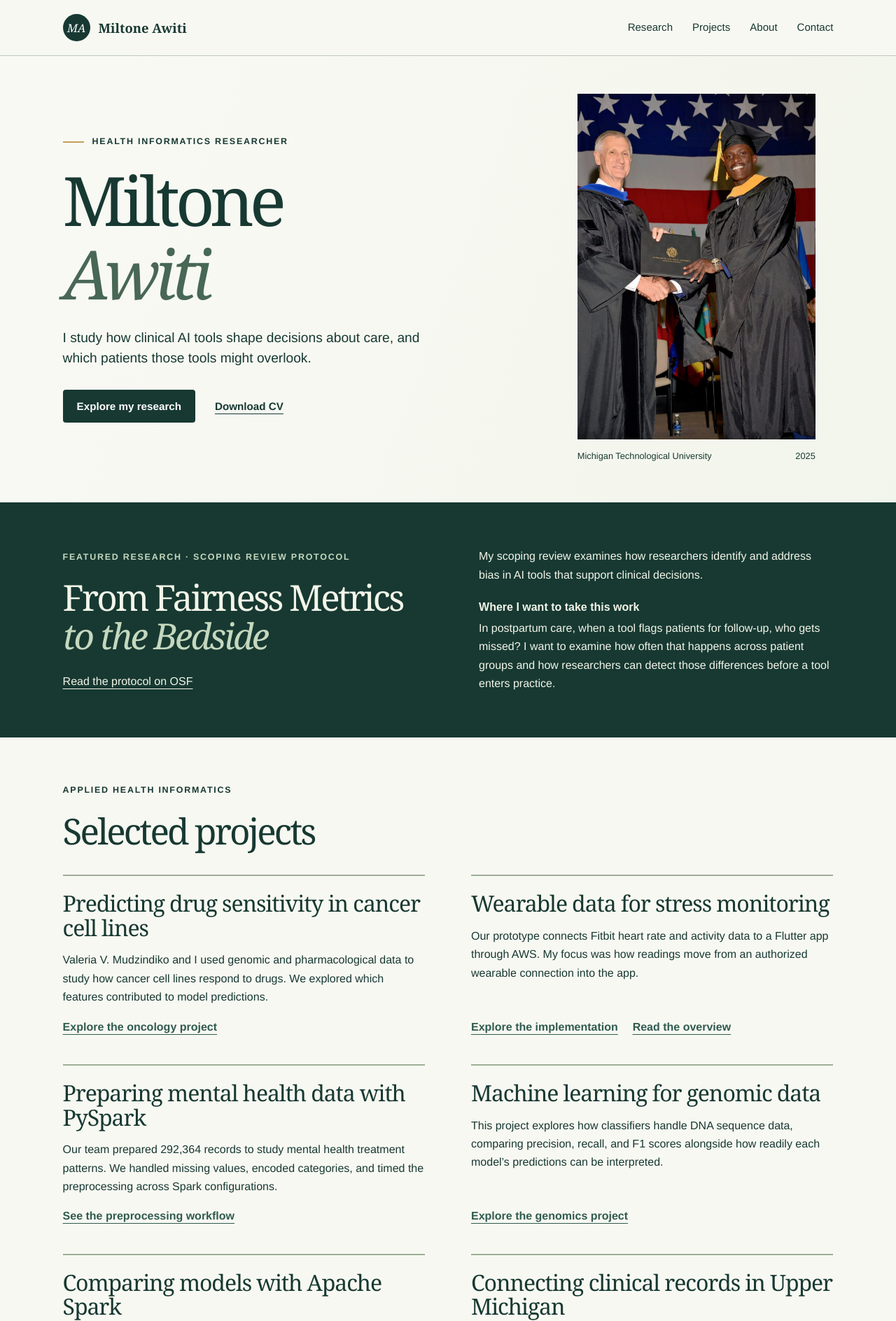
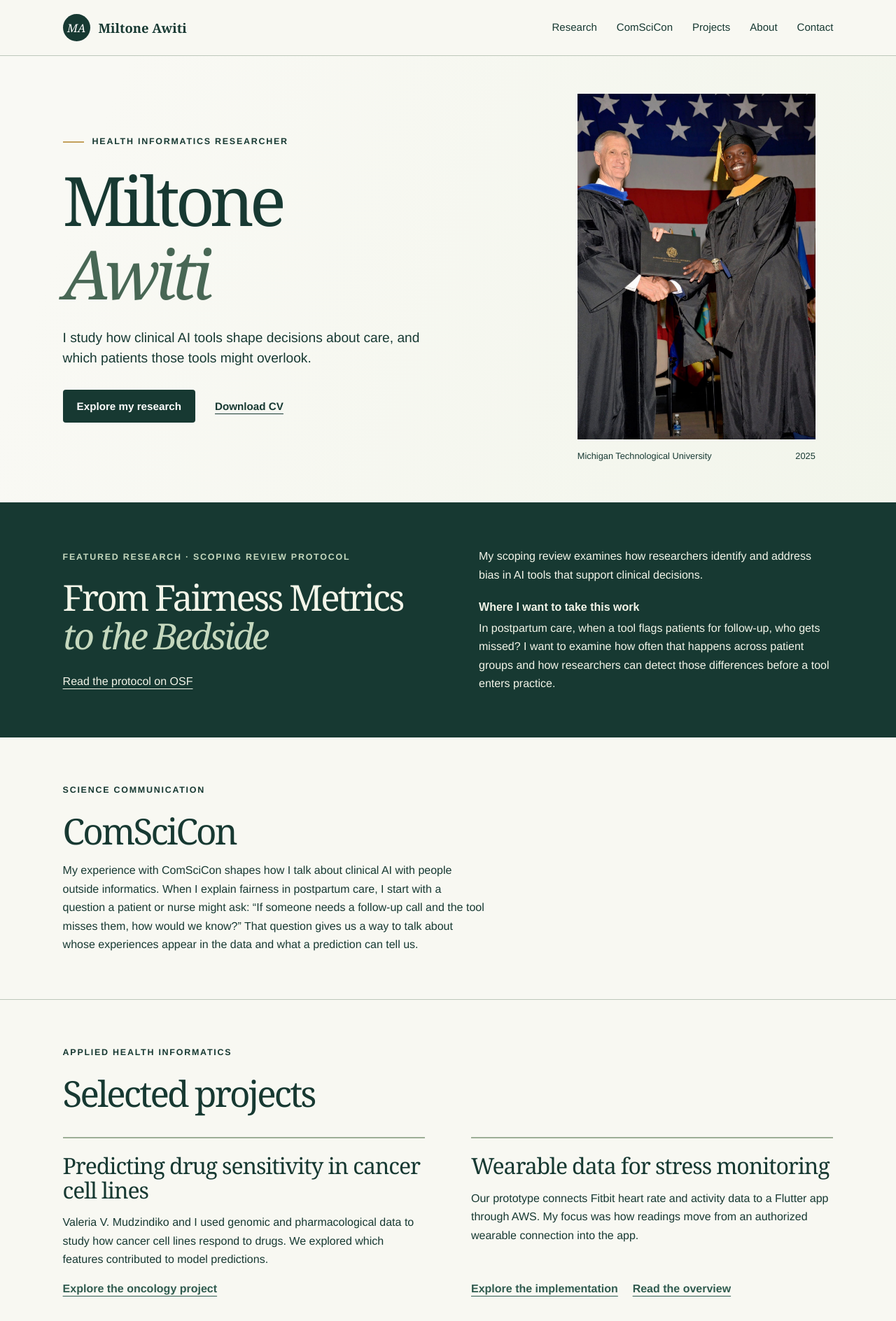
Before and after one commit to Miltonawiti/Miltonawiti, a plain HTML site: page index.html in a window 1280 px wide. Shown: the top 1888 px of the page at 70% size. Drawn offline with Linux system fonts and the light colour scheme.

Commit message:
Feature ComSciCon in the main navigation and research portfolio

```diff
--- a/index.html
+++ b/index.html
@@ -1,12 +1,17 @@
-<!doctype html><html lang="en"><head><meta charset="utf-8"><meta name="viewport" content="width=device-width,initial-scale=1"><meta name="theme-color" content="#183d37"><title>Miltone Awiti · Health Informatics Researcher</title><meta name="description" content="Miltone Awiti's research portfolio in clinical AI fairness, health informatics and interoperability."><link rel="stylesheet" href="style.css"></head><body><a class="skip" href="#main">Skip to content</a>
-<header><a class="brand" href="#main"><b>MA</b> Miltone Awiti</a><nav aria-label="Main"><a href="#research">Research</a><a href="#projects">Projects</a><a href="#about">About</a><a href="#contact">Contact</a></nav></header>
+<!doctype html><html lang="en"><head><meta charset="utf-8"><meta name="viewport" content="width=device-width,initial-scale=1"><meta name="theme-color" content="#183d37"><title>Miltone Awiti · Health Informatics Researcher</title><meta name="description" content="Miltone Awiti's research portfolio in clinical AI fairness, health informatics and interoperability."><link rel="stylesheet" href="style.css?v=rectangular"></head><body><a class="skip" href="#main">Skip to content</a>
+<header><a class="brand" href="#main"><b>MA</b> Miltone Awiti</a><nav aria-label="Main"><a href="#research">Research</a><a href="#comscicon">ComSciCon</a><a href="#projects">Projects</a><a href="#about">About</a><a href="#contact">Contact</a></nav></header>
 <main id="main"><section class="hero"><div class="intro"><p class="kicker">Health informatics researcher</p><h1>Miltone<br><em>Awiti</em></h1><p class="lead">I study how clinical AI tools shape decisions about care, and which patients those tools might overlook.</p><div class="actions"><a class="primary" href="#research">Explore my research</a><a class="secondary" href="Miltone-Awiti-CV.pdf" download>Download CV</a></div></div>
 <figure class="portrait"><img src="graduation.jpeg" alt="Miltone Awiti in academic regalia at graduation"><figcaption>Michigan Technological University <span>2025</span></figcaption></figure></section>
 <section class="feature" id="research"><div><p class="kicker">Featured research · Scoping review protocol</p><h2>From Fairness Metrics<br><em>to the Bedside</em></h2><a class="textlink" href="https://osf.io/pre6h/">Read the protocol on OSF</a></div><div class="summary"><p>My scoping review examines how researchers identify and address bias in AI tools that support clinical decisions.</p><h3>Where I want to take this work</h3><p>In postpartum care, when a tool flags patients for follow-up, who gets missed? I want to examine how often that happens across patient groups and how researchers can detect those differences before a tool enters practice.</p></div></section>
+<section id="comscicon" class="section communication" aria-labelledby="comscicon-title">
+<p class="kicker">Science communication</p>
+<h2 id="comscicon-title">ComSciCon</h2>
+<p>My experience with ComSciCon shapes how I talk about clinical AI with people outside informatics. When I explain fairness in postpartum care, I start with a question a patient or nurse might ask: “If someone needs a follow-up call and the tool misses them, how would we know?” That question gives us a way to talk about whose experiences appear in the data and what a prediction can tell us.</p>
+</section>
 <section id="projects" class="section"><p class="kicker">Applied health informatics</p><h2>Selected projects</h2><div class="projects"><article><h3>Predicting drug sensitivity in cancer cell lines</h3><p>Valeria V. Mudzindiko and I used genomic and pharmacological data to study how cancer cell lines respond to drugs. We explored which features contributed to model predictions.</p><div class="repo-links"><a href="https://github.com/Miltonawiti/AI-in-Healthcare">Explore the oncology project</a></div></article>
 <article><h3>Wearable data for stress monitoring</h3><p>Our prototype connects Fitbit heart rate and activity data to a Flutter app through AWS. My focus was how readings move from an authorized wearable connection into the app.</p><div class="repo-links"><a href="https://github.com/Miltonawiti/IOMT">Explore the implementation</a><a href="https://github.com/Miltonawiti/Internet-of-Medical-Things">Read the overview</a></div></article>
 <article><h3>Preparing mental health data with PySpark</h3><p>Our team prepared 292,364 records to study mental health treatment patterns. We handled missing values, encoded categories, and timed the preprocessing across Spark configurations.</p><div class="repo-links"><a href="https://github.com/Miltonawiti/BIG-Data">See the preprocessing workflow</a></div></article>
 <article><h3>Machine learning for genomic data</h3><p>This project explores how classifiers handle DNA sequence data, comparing precision, recall, and F1 scores alongside how readily each model’s predictions can be interpreted.</p><div class="repo-links"><a href="https://github.com/Miltonawiti/CCDSS">Explore the genomics project</a></div></article>
 <article><h3>Comparing models with Apache Spark</h3><p>How does model choice affect accuracy and computing time? This project explores both questions using distributed processing and tabular data.</p><div class="repo-links"><a href="https://github.com/Miltonawiti/Big-data-2">View the Spark modeling project</a></div></article><article><h3>Connecting clinical records in Upper Michigan</h3><p>I worked on an interoperability pilot exploring how clinical systems can exchange information and match records to the right patient. The project brought together HL7 messages, FHIR resources, and a master patient index.</p><small>HL7 / FHIR · Python · Patient matching</small></article></div></section>
-<section id="about" class="about"><img src="precision-oncology.jpeg" alt="Research poster presentation"><div><p class="kicker">About me</p><h2>From epidemiology to informatics</h2><p>I earned my bachelor’s degree in Epidemiology and Biostatistics at Masinde Muliro University of Science and Technology in Kenya, then completed my master’s in Health Informatics at Michigan Technological University in 2025.</p><p>My experience spans malaria vector control research in Kenya and behavioral health data analysis in Alabama. Across these settings, I’ve been interested in how the information we collect influences the decisions we can make.</p><h3>Science communication with ComSciCon</h3><p>My experience with ComSciCon shapes how I explain health research to people outside informatics. When I talk about bias in clinical AI, I start with a question about care: if a tool misses someone who needs follow-up, how would we know? From there, I can explain what researchers measure and where uncertainty remains.</p></div></section>
+<section id="about" class="about"><img src="precision-oncology.jpeg" alt="Research poster presentation"><div><p class="kicker">About me</p><h2>From epidemiology to informatics</h2><p>I earned my bachelor’s degree in Epidemiology and Biostatistics at Masinde Muliro University of Science and Technology in Kenya, then completed my master’s in Health Informatics at Michigan Technological University in 2025.</p><p>My experience spans malaria vector control research in Kenya and behavioral health data analysis in Alabama. Across these settings, I’ve been interested in how the information we collect influences the decisions we can make.</p></div></section>
 </main><footer id="contact"><div><p class="kicker">Contact</p><h2>Get in touch</h2></div><div><a href="mailto:miltoneawiti@gmail.com">miltoneawiti@gmail.com</a><a href="https://www.linkedin.com/in/miltoneawiti">LinkedIn profile</a><a href="https://github.com/Miltonawiti/Miltonawiti">GitHub profile</a></div></footer></body></html>
```
